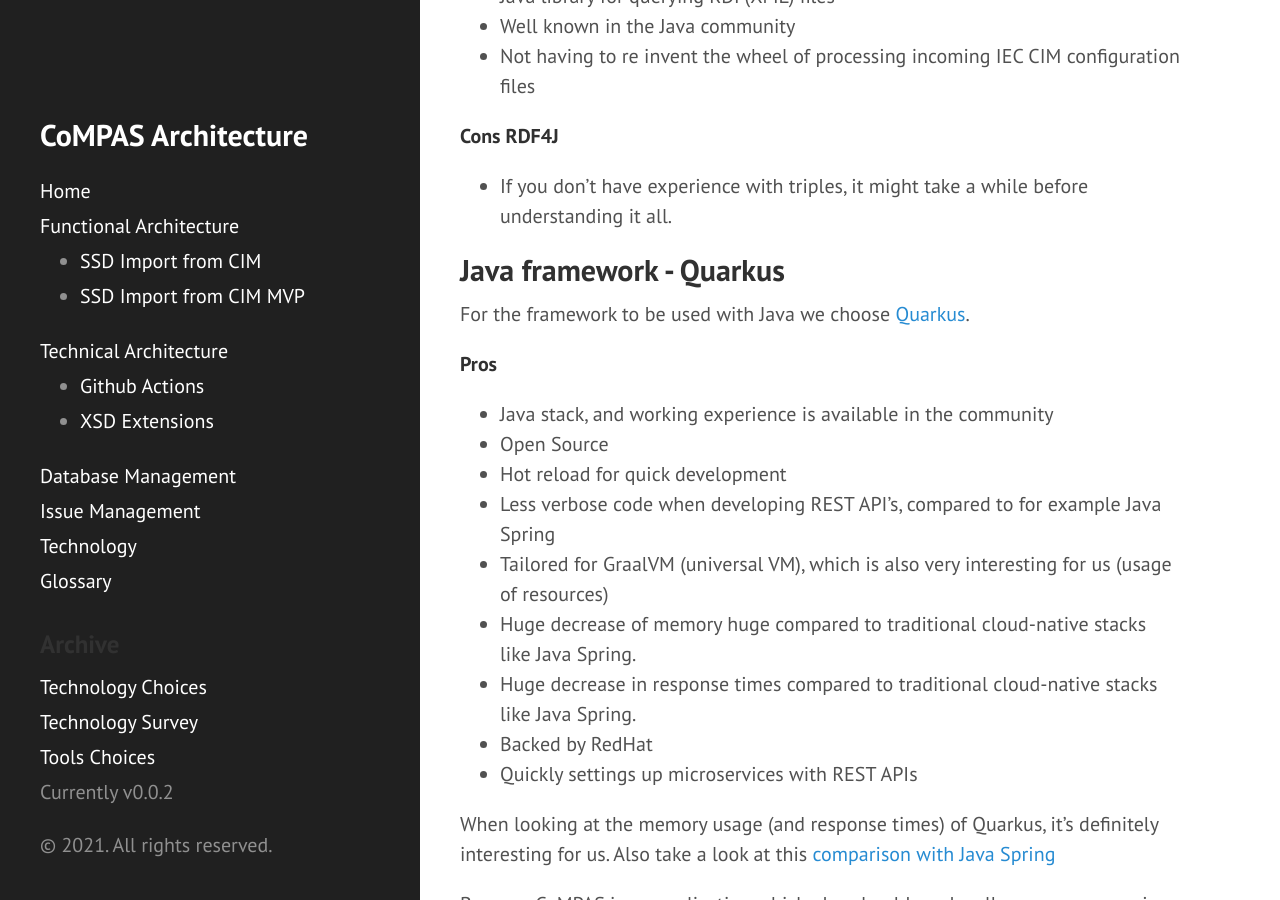
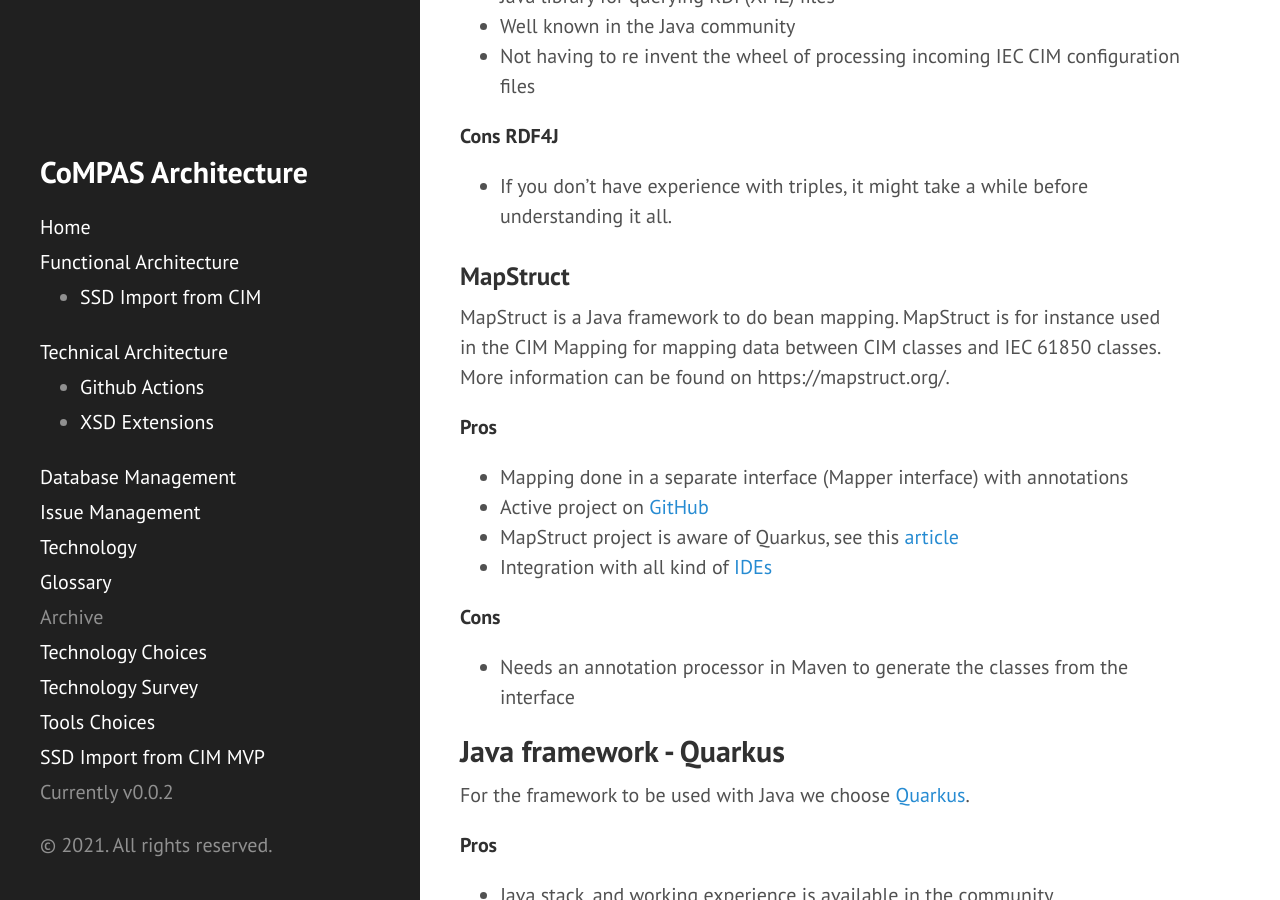
Before and after one commit to com-pas/compas-architecture, a Jekyll site: the page built from TECHNOLOGY.md, in a window 1280 px wide and 900 px high, scrolled down 3828 px. Built offline with Jekyll 4.4.1, drawn with Linux system fonts in a browser that asks for light colours; our own code applies the rules of GitHub Pages for plain Markdown files.

Commit message:
Added MapStruct to technology overview.
Signed-off-by: Dennis Labordus <dennis.labordus@alliander.com>

```diff
--- a/TECHNOLOGY.md
+++ b/TECHNOLOGY.md
@@ -101,7 +101,19 @@ It's optimally used in combination with XML schema (XSD, RELAX NG).
 **Cons RDF4J**
 - If you don't have experience with triples, it might take a while before understanding it all.
 
+### MapStruct
 
+MapStruct is a Java framework to do bean mapping. MapStruct is for instance used in the CIM Mapping for mapping data
+between CIM classes and IEC 61850 classes. More information can be found on https://mapstruct.org/.
+
+**Pros**
+- Mapping done in a separate interface (Mapper interface) with annotations
+- Active project on [GitHub](https://github.com/mapstruct/mapstruct)
+- MapStruct project is aware of Quarkus, see this [article](https://mapstruct.org/news/2019-12-06-mapstruct-and-quarkus/)
+- Integration with all kind of [IDEs](https://mapstruct.org/documentation/ide-support/)
+
+**Cons**
+- Needs an annotation processor in Maven to generate the classes from the interface
 
 ## Java framework - Quarkus
 For the framework to be used with Java we choose [Quarkus](https://quarkus.io/).
--- a/_includes/sidebar.html
+++ b/_includes/sidebar.html
@@ -22,9 +22,6 @@ SPDX-License-Identifier: CC-BY-4.0
         <li class="nav-list-item ">
           <a href="{{ site.baseurl }}/CIM_61850_MAPPING.html" class="sidebar-nav-item">SSD Import from CIM</a>
         </li>
-        <li class="nav-list-item ">
-            <a href="{{ site.baseurl }}/CIM_61850_MAPPING_MVP.html" class="sidebar-nav-item">SSD Import from CIM MVP</a>
-        </li>
       </ul>
       <a class="sidebar-nav-item{% if page.url == "TECHNICAL_ARCHITECTURE.html" %} active{% endif %}" href="{{ site.baseurl }}/technical/TECHNICAL_ARCHITECTURE.html">Technical Architecture</a>
       <ul class="nav-list ">
@@ -39,10 +36,12 @@ SPDX-License-Identifier: CC-BY-4.0
       <a class="sidebar-nav-item{% if page.url == "ISSUE_MANAGEMENT.html" %} active{% endif %}" href="{{ site.baseurl }}/ISSUE_MANAGEMENT.html">Issue Management</a>
       <a class="sidebar-nav-item{% if page.url == "TECHNOLOGY.html" %} active{% endif %}" href="{{ site.baseurl }}/TECHNOLOGY.html">Technology</a>
       <a class="sidebar-nav-item{% if page.url == "GLOSSARY.html" %} active{% endif %}" href="{{ site.baseurl }}/GLOSSARY.html">Glossary</a>
-      <h3>Archive</h3>
+
+      <span class="sidebar-nav-item">Archive</span>
       <a class="sidebar-nav-item{% if page.url == "TECHNOLOGY_CHOICES.html" %} active{% endif %}" href="{{ site.baseurl }}/TECHNOLOGY_CHOICES.html">Technology Choices</a>
       <a class="sidebar-nav-item{% if page.url == "TECHNOLOGY_SURVEY.html" %} active{% endif %}" href="{{ site.baseurl }}/TECHNOLOGY_SURVEY.html">Technology Survey</a>
       <a class="sidebar-nav-item{% if page.url == "TOOLS_CHOICES.html" %} active{% endif %}" href="{{ site.baseurl }}/TOOLS_CHOICES.html">Tools Choices</a>
+      <a class="sidebar-nav-item{% if page.url == "CIM_61850_MAPPING_MVP.html" %} active{% endif %}" href="{{ site.baseurl }}/CIM_61850_MAPPING_MVP.html">SSD Import from CIM MVP</a>
 
       <span class="sidebar-nav-item">Currently v{{ site.version }}</span>
     </nav>
```
